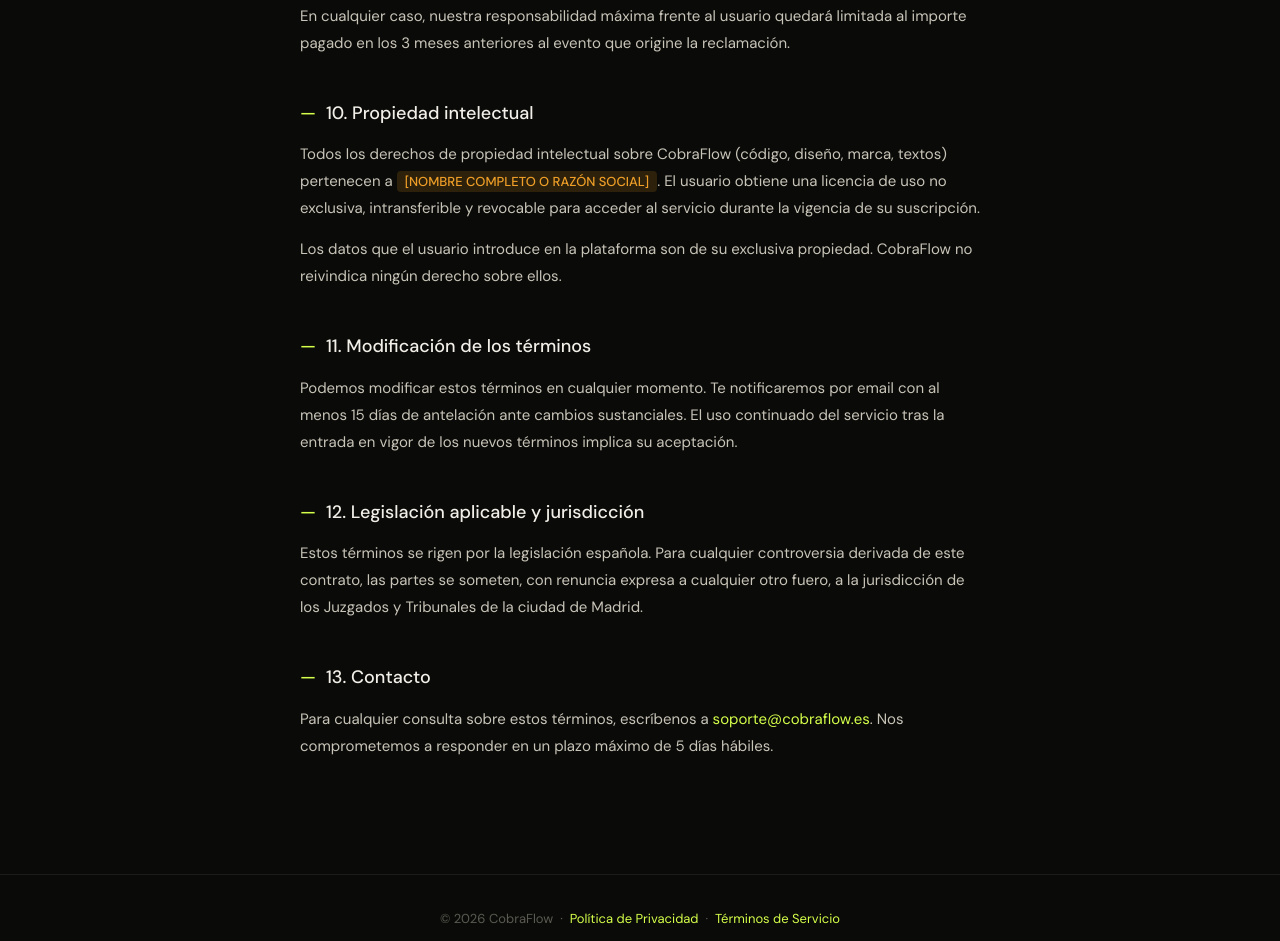
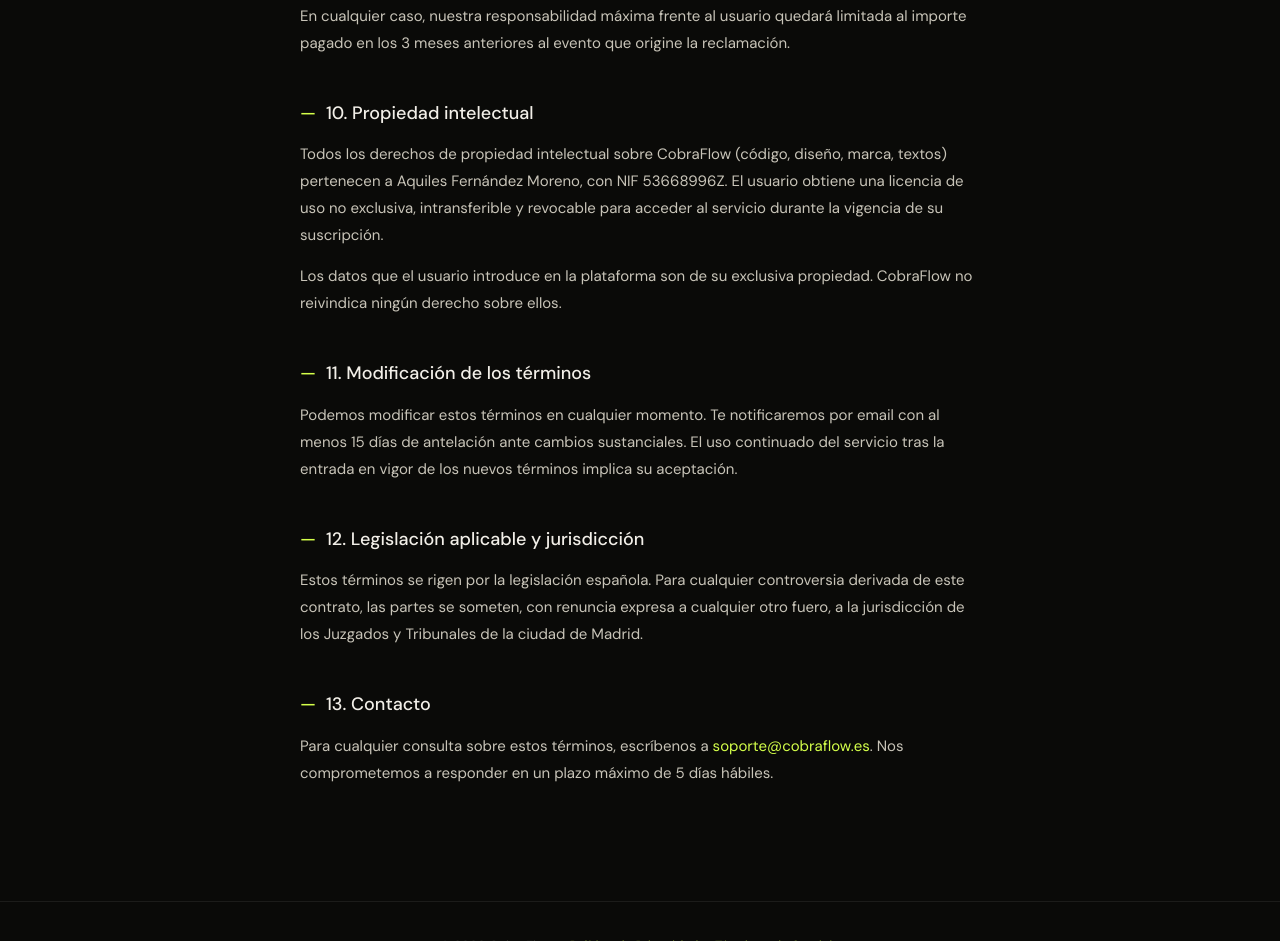
Before and after one commit to Cobraflow0/CobraFlow, a plain HTML site: page terminos.html in a window 1280 px wide. Shown: the part 3273-4214 px from the top of the page. Drawn offline with Linux system fonts and the light colour scheme.

Commit message:
Update terminos.html

```diff
--- a/terminos.html
+++ b/terminos.html
@@ -139,14 +139,6 @@
   }
   .plan-price span { font-family: var(--font-body); font-size: 13px; color: var(--muted); }
   .plan-features { font-size: 12px; color: var(--muted); margin-top: 8px; line-height: 1.6; }
-  .placeholder {
-    background: rgba(239,159,39,0.15);
-    color: #ef9f27;
-    padding: 2px 8px;
-    border-radius: 4px;
-    font-size: 13px;
-    font-weight: 500;
-  }
   a { color: var(--accent); text-decoration: none; }
   a:hover { text-decoration: underline; }
   footer {
@@ -255,7 +247,7 @@
   <p>En cualquier caso, nuestra responsabilidad máxima frente al usuario quedará limitada al importe pagado en los 3 meses anteriores al evento que origine la reclamación.</p>
 
   <h2>10. Propiedad intelectual</h2>
-  <p>Todos los derechos de propiedad intelectual sobre CobraFlow (código, diseño, marca, textos) pertenecen a <span class="placeholder">[NOMBRE COMPLETO O RAZÓN SOCIAL]</span>. El usuario obtiene una licencia de uso no exclusiva, intransferible y revocable para acceder al servicio durante la vigencia de su suscripción.</p>
+  <p>Todos los derechos de propiedad intelectual sobre CobraFlow (código, diseño, marca, textos) pertenecen a Aquiles Fernández Moreno, con NIF 53668996Z. El usuario obtiene una licencia de uso no exclusiva, intransferible y revocable para acceder al servicio durante la vigencia de su suscripción.</p>
   <p>Los datos que el usuario introduce en la plataforma son de su exclusiva propiedad. CobraFlow no reivindica ningún derecho sobre ellos.</p>
 
   <h2>11. Modificación de los términos</h2>
```
